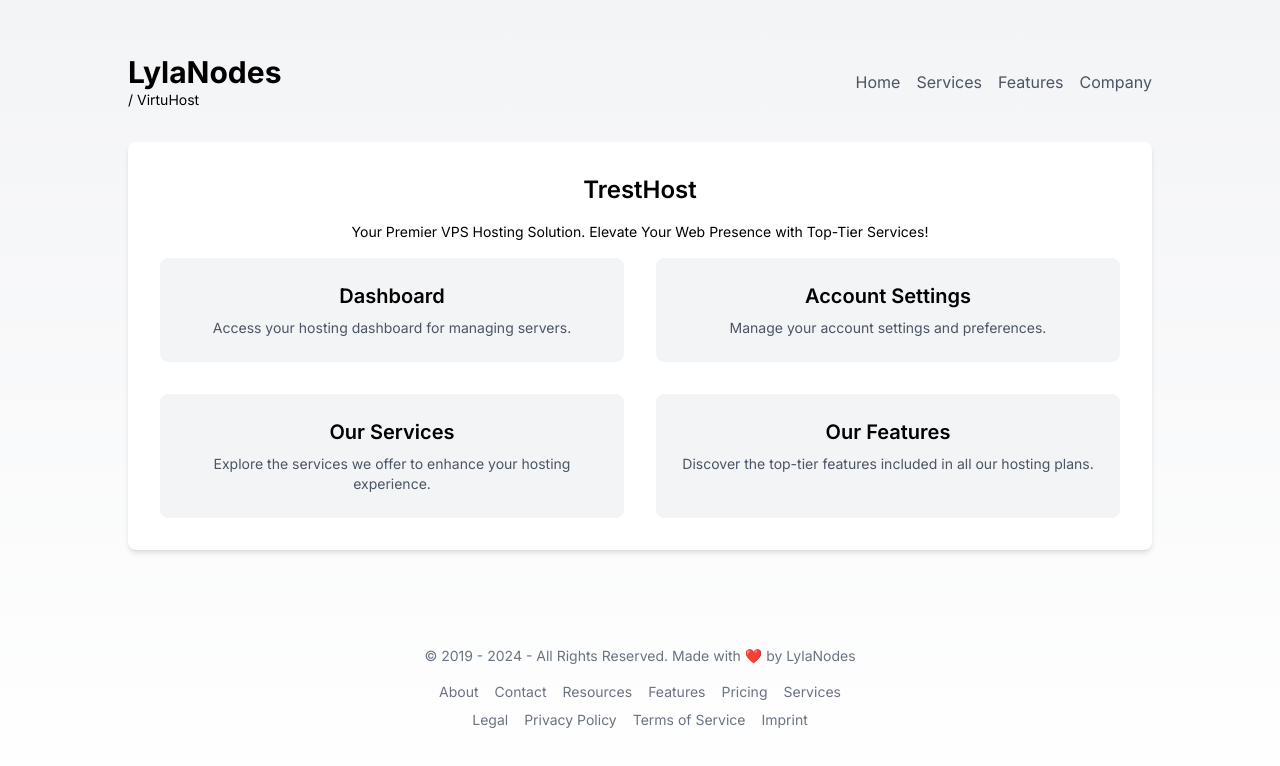
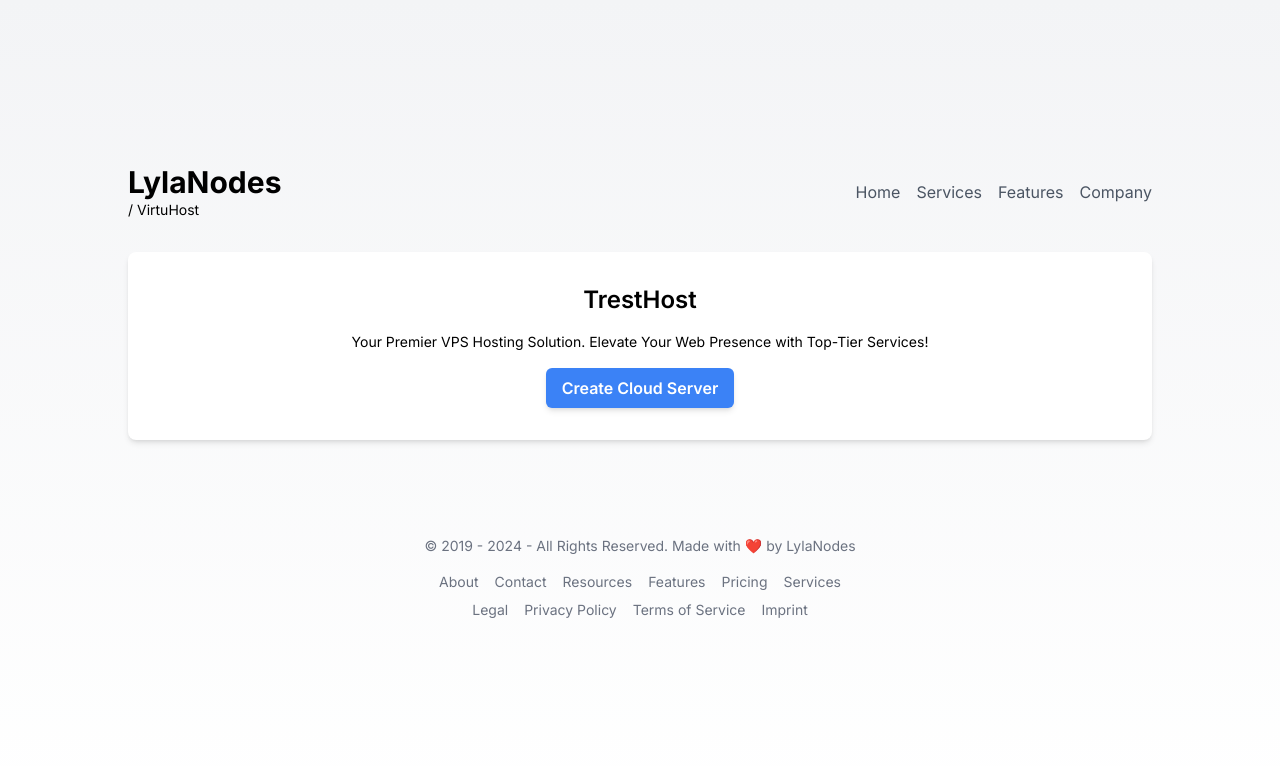
Before and after one commit to vekalmao/vpswebsite, a Next.js app: page / in a window 1280 px wide. Shown: the top 766 px of the page. Built offline with nearby package versions, Linux system fonts and the light colour scheme.

Commit message:
Update page.tsx

```diff
--- a/app/page.tsx
+++ b/app/page.tsx
@@ -1,6 +1,17 @@
 import Image from 'next/image';
+import { useState } from 'react';
 
 export default function Home() {
+  const [step, setStep] = useState(1);
+
+  const handleCreateCloud = () => {
+    setStep(2); // Proceed to step 2 on button click
+  };
+
+  const handlePreviousStep = () => {
+    setStep(1); // Go back to step 1
+  };
+
   return (
     <main className="flex flex-col items-center justify-center min-h-screen p-10 bg-gradient-to-b from-gray-100 to-white dark:from-gray-800 dark:to-gray-900">
       {/* Header */}
@@ -23,24 +34,52 @@ export default function Home() {
       <section className="w-full max-w-5xl bg-white rounded-lg p-8 shadow-md mb-8 text-center">
         <h2 className="text-2xl font-semibold mb-4">TrestHost</h2>
         <p className="text-sm mb-4">Your Premier VPS Hosting Solution. Elevate Your Web Presence with Top-Tier Services!</p>
-        <div className="grid grid-cols-2 gap-8">
-          <a href="#" className="bg-gray-100 rounded-lg p-6 hover:bg-gray-200 transition duration-300">
-            <h3 className="text-xl font-semibold mb-2">Dashboard</h3>
-            <p className="text-sm text-gray-600">Access your hosting dashboard for managing servers.</p>
-          </a>
-          <a href="#" className="bg-gray-100 rounded-lg p-6 hover:bg-gray-200 transition duration-300">
-            <h3 className="text-xl font-semibold mb-2">Account Settings</h3>
-            <p className="text-sm text-gray-600">Manage your account settings and preferences.</p>
-          </a>
-          <a href="#" className="bg-gray-100 rounded-lg p-6 hover:bg-gray-200 transition duration-300">
-            <h3 className="text-xl font-semibold mb-2">Our Services</h3>
-            <p className="text-sm text-gray-600">Explore the services we offer to enhance your hosting experience.</p>
-          </a>
-          <a href="#" className="bg-gray-100 rounded-lg p-6 hover:bg-gray-200 transition duration-300">
-            <h3 className="text-xl font-semibold mb-2">Our Features</h3>
-            <p className="text-sm text-gray-600">Discover the top-tier features included in all our hosting plans.</p>
-          </a>
-        </div>
+
+        {/* Create Cloud Button */}
+        {step === 1 && (
+          <button
+            onClick={handleCreateCloud}
+            className="bg-blue-500 hover:bg-blue-600 text-white font-semibold py-2 px-4 rounded-md shadow-md transition duration-300"
+          >
+            Create Cloud Server
+          </button>
+        )}
+
+        {/* Step 2: Cloud Server Configuration */}
+        {step === 2 && (
+          <div className="text-left">
+            <h3 className="text-blue-500 text-xl font-semibold mb-4">Let's get your new cloud server setup</h3>
+            <button
+              onClick={handlePreviousStep}
+              className="bg-gray-500 hover:bg-gray-600 text-white font-semibold py-2 px-4 rounded-md shadow-md mr-4 transition duration-300"
+            >
+              Previous
+            </button>
+            <button
+              className="bg-blue-500 hover:bg-blue-600 text-white font-semibold py-2 px-4 rounded-md shadow-md transition duration-300"
+            >
+              Cloud Server Configuration
+            </button>
+
+            {/* Input for Cloud Server Name */}
+            <div className="mt-4">
+              <label htmlFor="cloudServerName" className="block text-sm font-semibold mb-2">Enter a name for your cloud server:</label>
+              <input
+                type="text"
+                id="cloudServerName"
+                name="cloudServerName"
+                className="border border-gray-300 rounded-md px-3 py-2 w-full focus:outline-none focus:border-blue-500"
+              />
+            </div>
+          </div>
+        )}
+
+        {/* Placeholder for future options */}
+        {step === 3 && (
+          <div>
+            <h3 className="text-blue-500 text-xl font-semibold mb-4">Coming soon. Option coming soon.</h3>
+          </div>
+        )}
       </section>
 
       {/* Footer */}
```
